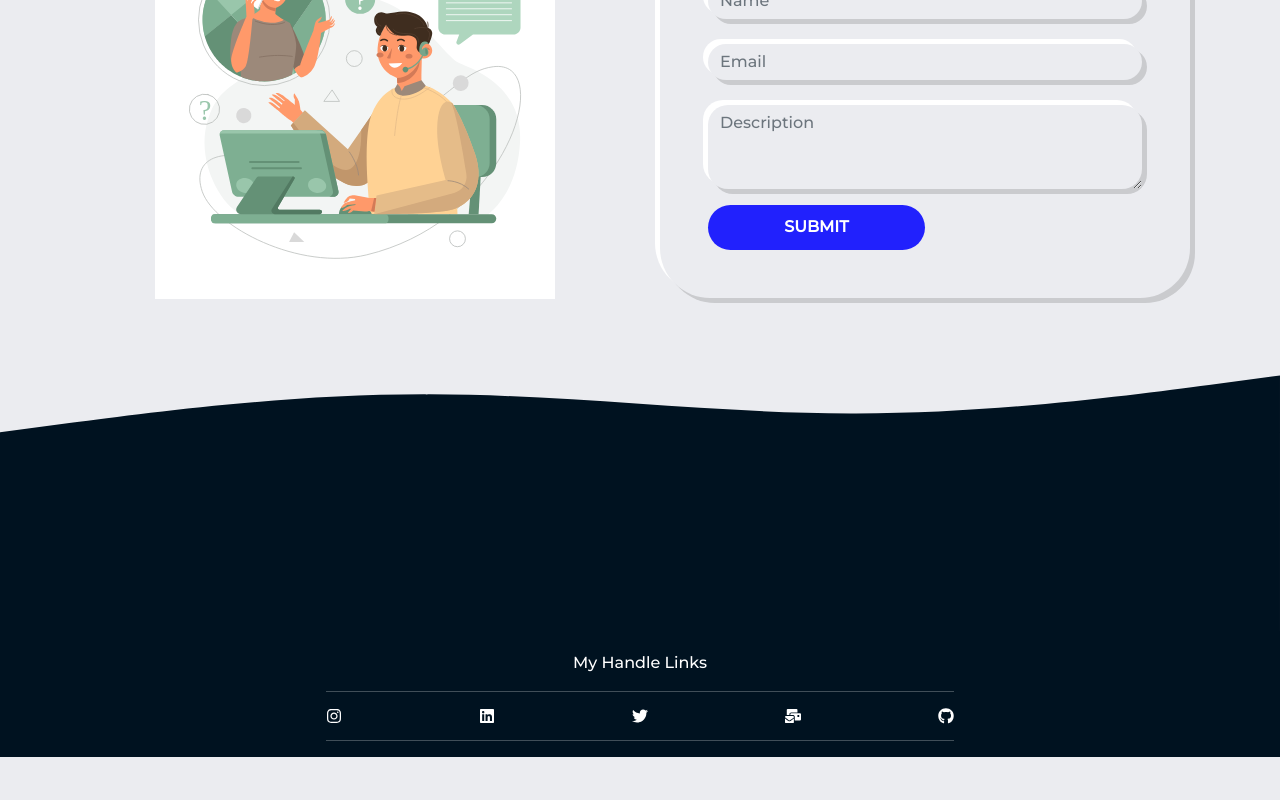
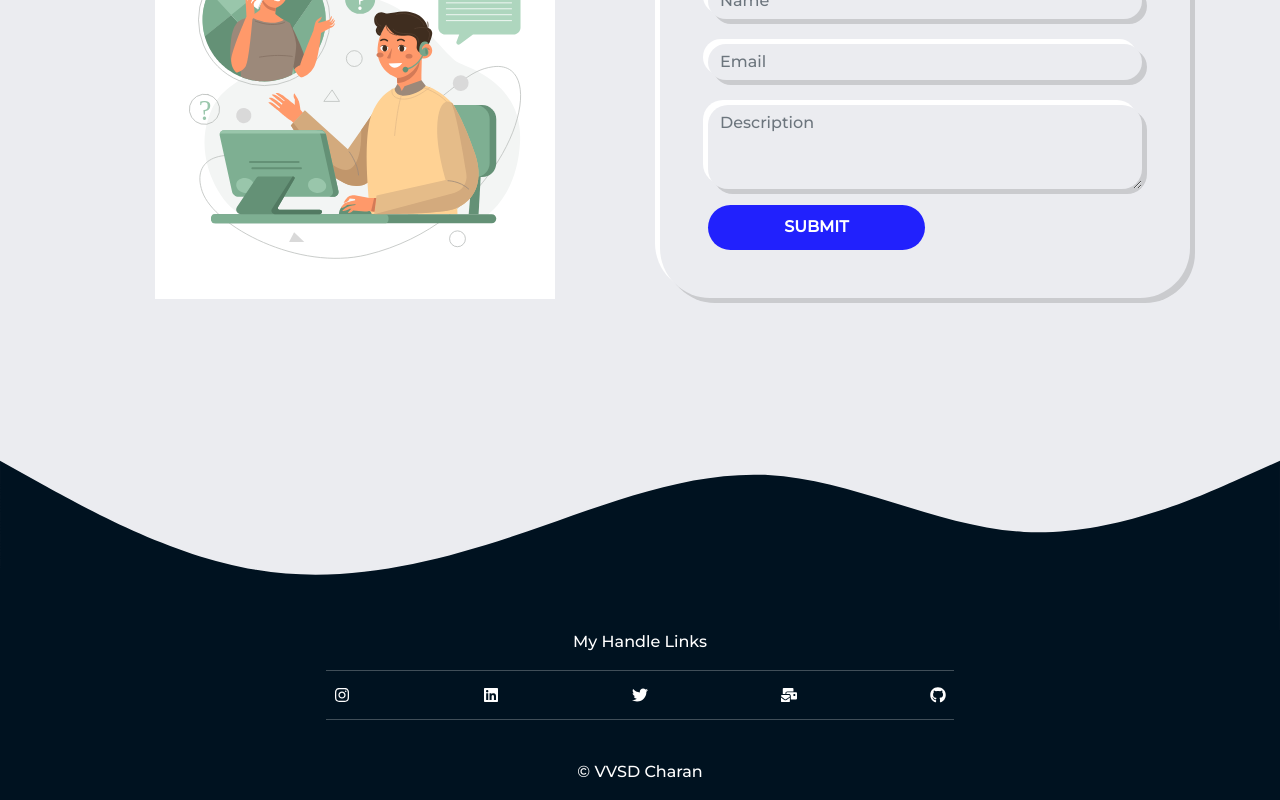
Before and after one commit to VVSD-Charan/Portfolio, a React (Create React App) app in the folder client/: page /contact in a window 1280 px wide. Shown: the part 295-1095 px from the top of the page. Before the commit the page ends 1052 px from the top, so only its background shows below. Built offline with nearby package versions, Linux system fonts and the light colour scheme.

Commit message:
Created entire footer

```diff
--- a/client/src/components/Footer.js
+++ b/client/src/components/Footer.js
@@ -5,7 +5,7 @@ function Footer(){
     return (
         <div>
             <div className='footer'>
-                <svg xmlns="http://www.w3.org/2000/svg" viewBox="0 0 1440 320"><path fill="#001220" fill-opacity="1" d="M0,96L80,85.3C160,75,320,53,480,53.3C640,53,800,75,960,74.7C1120,75,1280,53,1360,42.7L1440,32L1440,320L1360,320C1280,320,1120,320,960,320C800,320,640,320,480,320C320,320,160,320,80,320L0,320Z"></path></svg>
+            <svg className='wave' xmlns="http://www.w3.org/2000/svg" viewBox="0 0 1440 320"><path fill="#001220" fill-opacity="1" d="M0,128L48,154.7C96,181,192,235,288,250.7C384,267,480,245,576,213.3C672,181,768,139,864,144C960,149,1056,203,1152,208C1248,213,1344,171,1392,149.3L1440,128L1440,320L1392,320C1344,320,1248,320,1152,320C1056,320,960,320,864,320C768,320,672,320,576,320C480,320,384,320,288,320C192,320,96,320,48,320L0,320Z"></path></svg>
 
                 <div className='row footer-content justify-content-center'>
                     <div className='col-md-6'>
@@ -13,7 +13,7 @@ function Footer(){
                             <p>My Handle Links</p>
                             <hr/>
 
-                            <div className='d-flex justify-content-between'>
+                            <div className='d-flex justify-content-between px-2'>
                                 <FaInstagram className='footer-icons'/>
                                 <FaLinkedin className='footer-icons'/>
                                 <FaTwitter className='footer-icons'/>
@@ -21,6 +21,11 @@ function Footer(){
                                 <FaGithub className='footer-icons'/>
                             </div>
                             <hr/>
+
+                            <br/>
+                            <p>
+                               &copy; VVSD Charan
+                            </p>
                         </div>
                     </div>
                 </div>
--- a/client/src/stylesheets/header-footer.css
+++ b/client/src/stylesheets/header-footer.css
@@ -152,11 +152,17 @@ input , textarea{
     background-color: #001220;
     text-align: center;
     color: white;
-    padding-top: 20px;
+    padding-top: 0;
+    margin-top: 0;
 }
 
 .footer svg{
     color: white;
+}
+
+
+.wave{
+    margin-bottom: -1px;
 }
 
 .footer-content svg:hover{
```
